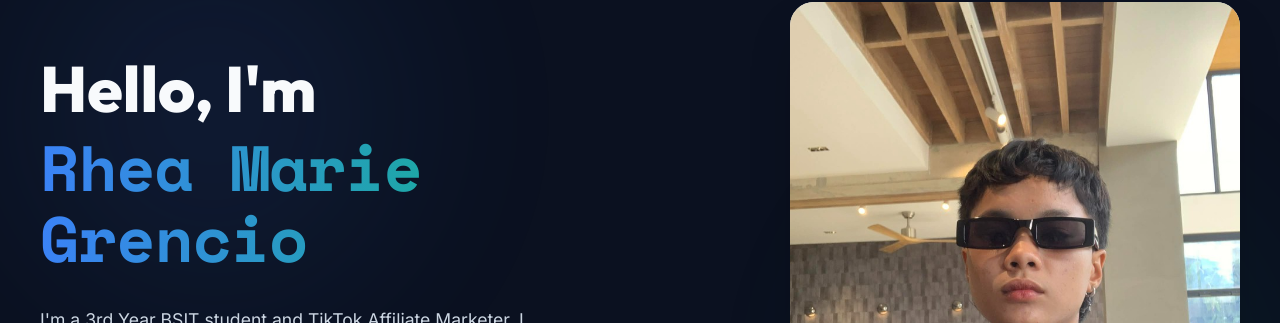
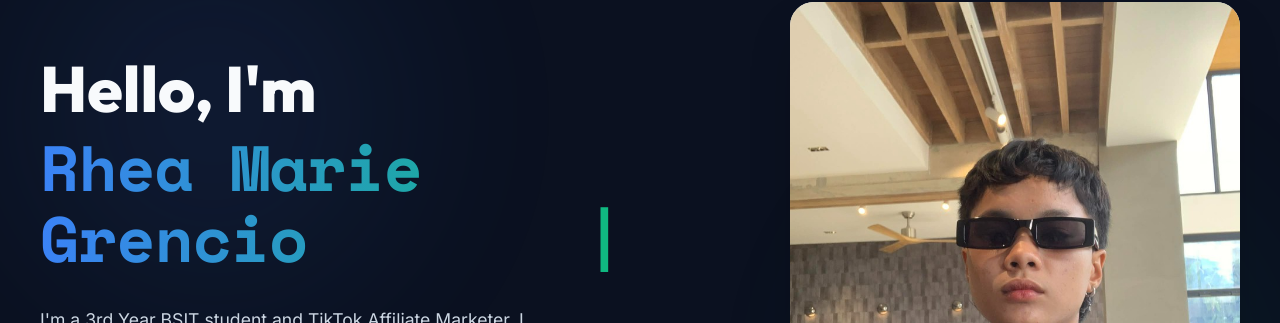
Before and after one commit to Buenavistarm/MY-PORTFOLIO, a React (Vite) app: page / in a window 1280 px wide. Shown: the part 157-480 px from the top of the page. Built offline with nearby package versions, Linux system fonts and the light colour scheme.

Commit message:
Add blinking beam cursor animation to typewriter name

```diff
--- a/src/index.css
+++ b/src/index.css
@@ -801,6 +801,21 @@ footer {
     background-clip: text;
     -webkit-background-clip: text;
     -webkit-text-fill-color: transparent;
+    position: relative;
+}
+
+.hero-title-main span::after {
+    content: '|';
+    position: absolute;
+    right: -15px;
+    color: var(--accent-secondary);
+    animation: blink 0.8s step-end infinite;
+    -webkit-text-fill-color: var(--accent-secondary); /* Override the gradient clip for the cursor */
+}
+
+@keyframes blink {
+    from, to { opacity: 1; }
+    50% { opacity: 0; }
 }
 
 .hero-description-clean {
```
